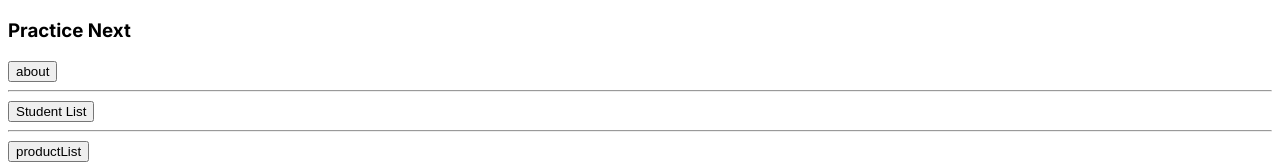
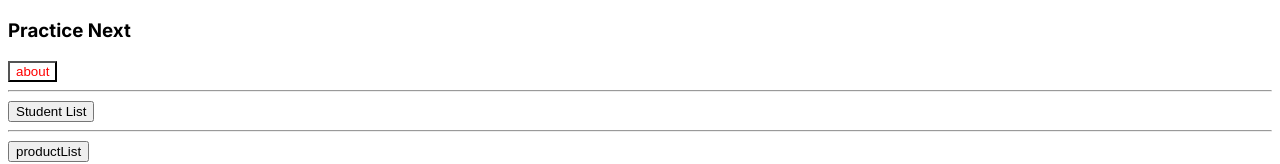
Before and after one commit to ANKIT632/Next_Learning, a Next.js app: page / in a window 1280 px wide. Shown: the top 164 px of the page. Built offline with nearby package versions, Linux system fonts and the light colour scheme.

Commit message:
Learning Next.js

```diff
--- a/src/app/page.js
+++ b/src/app/page.js
@@ -1,4 +1,7 @@
 'use client'
+
+
+import style from './style.module.css';
 
 import { useRouter } from "next/navigation";
 
@@ -7,7 +10,7 @@ export default function Home() {
    const route=useRouter();
   return (
     <main >
-      <button onClick={()=>route.push('/about')}>about</button>
+      <button className={style.main} onClick={()=>route.push('/about')}>about</button>
 
       <hr/>
       <button onClick={()=>route.push('/StudentList')}>Student List</button>
--- /dev/null
+++ b/src/app/style.module.css
@@ -0,0 +1,7 @@
+.main{
+  color:red;
+  background-color:white;
+  marin:0px;
+  paddding:0px;
+
+}
```
